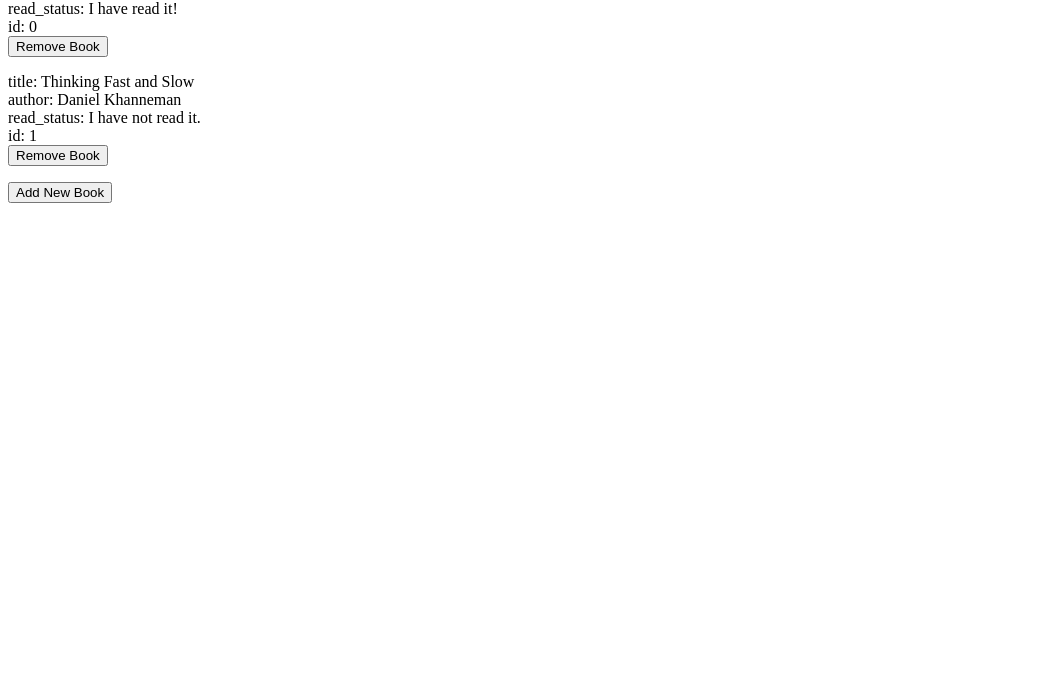
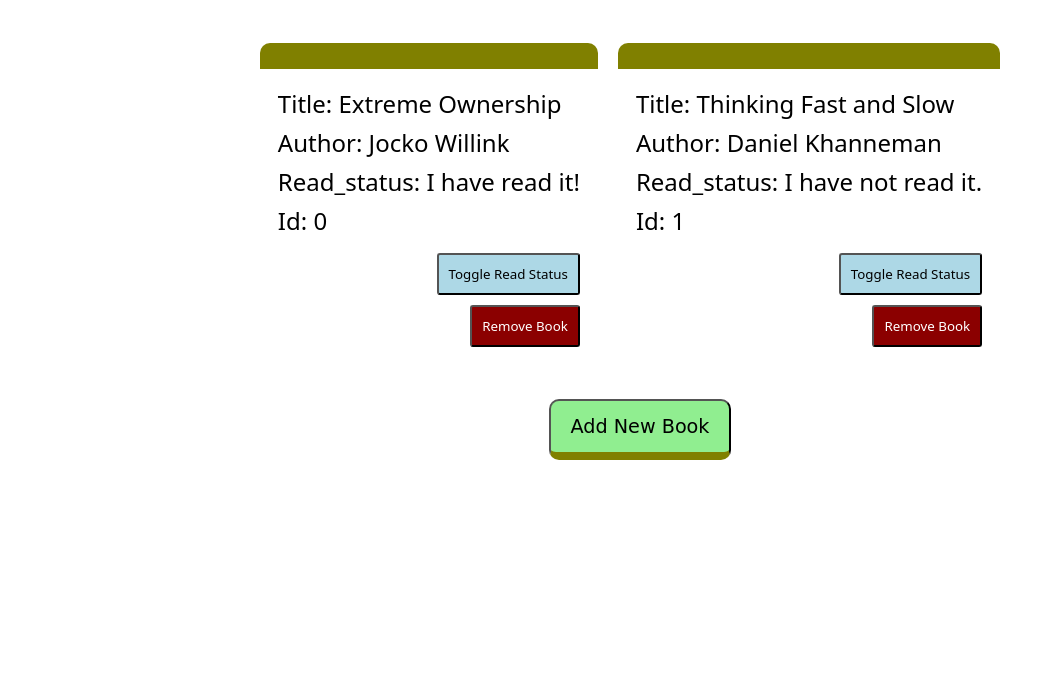
Before and after one commit to king7hills/library-App, a plain HTML site: page index.html in a window 1280 px wide. Shown: the part 116-800 px from the top of the page, without its empty margins (0-1055 px from the left). Drawn offline with Linux system fonts and the light colour scheme.

Commit message:
Created Read status toggle. Stylized webpage/application.

```diff
--- a/index.html
+++ b/index.html
@@ -7,25 +7,23 @@
     <link rel="stylesheet" href="styles.css">
 </head>
 <body>
+    <div class="wrapper">
         <h1 class="library_title">My Library</h1>
         <div class="library_display"></div>
-
         <dialog>
             <button class="dialog_close">X</button>
             <form id="add_book" method="dialog">
                 <label for="title">Title: </label>
                 <input type="text" id="title" name="Title" autofocus>
-
                 <label for="author">Author: </label>
                 <input type="text" id="author" name="Author">
-
                 <label for="read_status">Check if read: </label>
                 <input type="checkbox" id="read_status" name="Read Yet?">
-
                 <button type="submit" name="submit" id="add_book_submit">Submit</button>
              </form>
         </dialog>
         <button class="library_add">Add New Book</button>
+    </div>
     <script src="./library.js"></script>
 </body>
 </html>
--- a/library.js
+++ b/library.js
@@ -26,7 +26,7 @@
 
     let text = '';
     for (let x in book) {
-        text += x + ': ' + book[x] + "<br>";
+        text += "<span>" + x + ': ' + book[x] + "</span>";
     };
 
     const deleteButton = document.createElement('button');
@@ -36,7 +36,15 @@
         deleteBook(event);
     }
 
+    const readButton = document.createElement('button');
+    readButton.textContent = 'Toggle Read Status';
+    readButton.setAttribute('data-book-id', book.id);
+    readButton.onclick = function (event) {
+        toggleRead(event);
+    }
+
     p.innerHTML = text;
+    p.appendChild(readButton);
     p.appendChild(deleteButton);
     libraryDisplay.appendChild(p);
 })};
@@ -53,7 +61,7 @@
     p.classList.add("book_entry");
     let text = '';
     for (let x in freshbook) {
-        text += x + ': ' + freshbook[x] + "<br>";
+        text += "<span>" + x + ': ' + freshbook[x] + "</span>";
     };
 
     const deleteButton = document.createElement('button');
@@ -63,7 +71,15 @@
         deleteBook(event);
     }
 
+    const readButton = document.createElement('button');
+    readButton.textContent = 'Toggle Read Status';
+    readButton.setAttribute('data-book-id', freshbook.id);
+    readButton.onclick = function (event) {
+        toggleRead(event);
+    }
+
     p.innerHTML = text;
+    p.appendChild(readButton);
     p.appendChild(deleteButton);
     libraryDisplay.appendChild(p);
 };
@@ -75,11 +91,28 @@
     myLibrary = myLibrary.filter(book => book.id != bookId);
 
     const bookElement = document.querySelector(`[data-book-id="${bookId}"]`);
-    console.log(bookElement);
     if (bookElement) {
         bookElement.remove();
-    } else console.log('Element not found for ', bookId);
+    }
 }
+
+function toggleRead (event) {
+    event.preventDefault();
+    const bookId = event.target.getAttribute('data-book-id');
+    const bookElement = document.querySelector(`[data-book-id="${bookId}"]`);
+    const readSpan = bookElement.querySelector(":nth-child(3)");
+
+    const readStatus = myLibrary.find(book => book.id == bookId);
+    if (readStatus) {
+        if (readStatus.read_status == 'I have not read it.') {
+            readStatus.read_status = 'I read it!';
+            readSpan.textContent = 'Read_status: I read it!';
+        } else if (readStatus.read_status == 'I read it!') {
+            readStatus.read_status = 'I have not read it.';
+            readSpan.textContent = 'Read_status: I have not read it.';
+        }
+    }
+};
 
 // Dialog and entry functionality
 const dialog = document.querySelector('dialog');
--- a/styles.css
+++ b/styles.css
@@ -1,4 +1,76 @@
+* {
+    font-family: system-ui, -apple-system, BlinkMacSystemFont, 'Segoe UI', Roboto, Oxygen, Ubuntu, Cantarell, 'Open Sans', 'Helvetica Neue', sans-serif;
+}
+
+.wrapper {
+    display: flex;
+    flex-direction: column;
+    justify-content: center;
+    align-items: center;
+}
+
 h1 {
     font-size: xx-large;
-    color: blue;
+    color: black;
+    background-color: goldenrod;
+    border-radius: 10px;
+    border-top: 8px solid olive;
+    border-bottom: 8px solid olive;
+    font-family: cursive, sans-serif;
+    padding: 15px 30px;
 }
+
+.library_display {
+    display: grid;
+    grid-template-columns: repeat(3, max-content);
+    gap: 20px;
+}
+
+.book_entry {
+    display: flex;
+    flex-direction: column;
+    align-items: start;
+    font-size: 24px;
+    background-color: white;
+    color: black;
+    padding: 18px;
+    border-radius: 10px;
+    border-top: 26px solid olive;
+}
+
+.book_entry span::first-letter {
+    text-transform: capitalize;
+}
+
+.book_entry span {
+    margin-bottom: 6px;
+}
+
+p.book_entry button:last-of-type {
+    padding: 10px;
+    background-color: darkred;
+    color: white;
+    border-radius: 3px;
+    margin-top: 10px;
+    align-self: flex-end;
+}
+
+p.book_entry button:first-of-type {
+    padding: 10px;
+    background-color: lightblue;
+    color: black;
+    border-radius: 3px;
+    margin-top: 10px;
+    align-self: flex-end;
+}
+
+.library_add {
+    font-family: cursive, sans-serif;
+    font-size: larger;
+    padding:14px 20px;
+    background-color: lightgreen;
+    color: black;
+    border-radius: 10px;
+    margin-top: 10px;
+    border-bottom: 8px solid olive;
+}
```
Also changed, not shown: 1 other file. Lines whose indentation alone changed are shown as unchanged.
